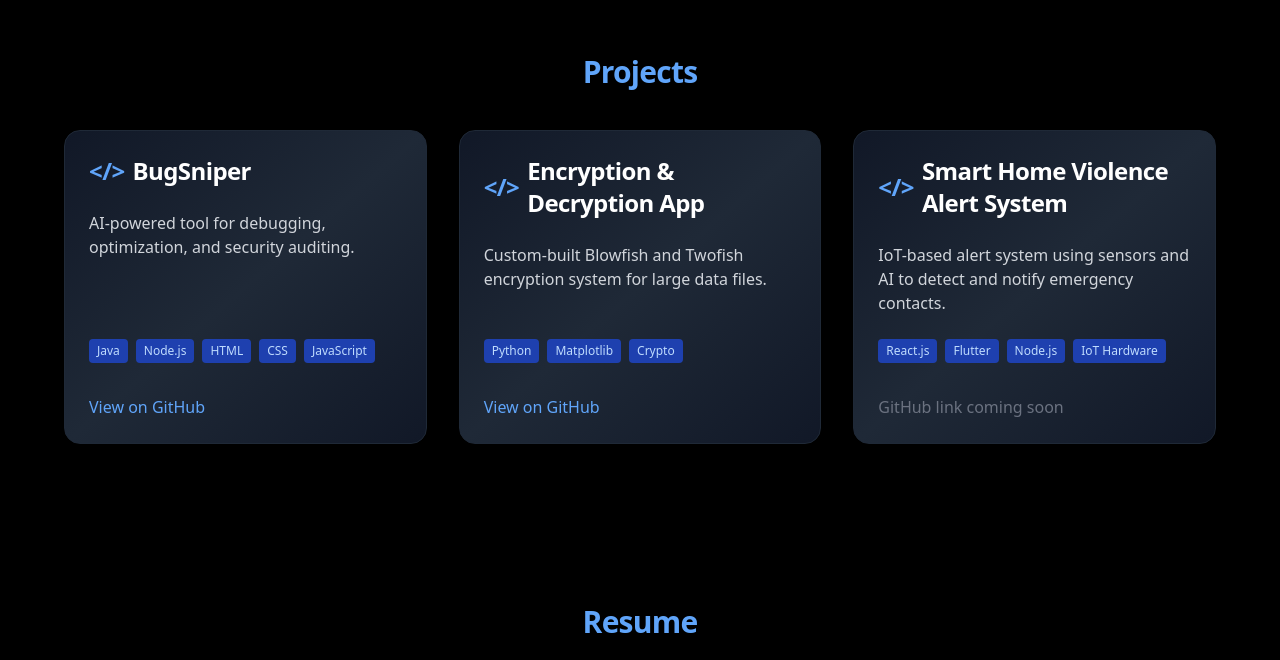
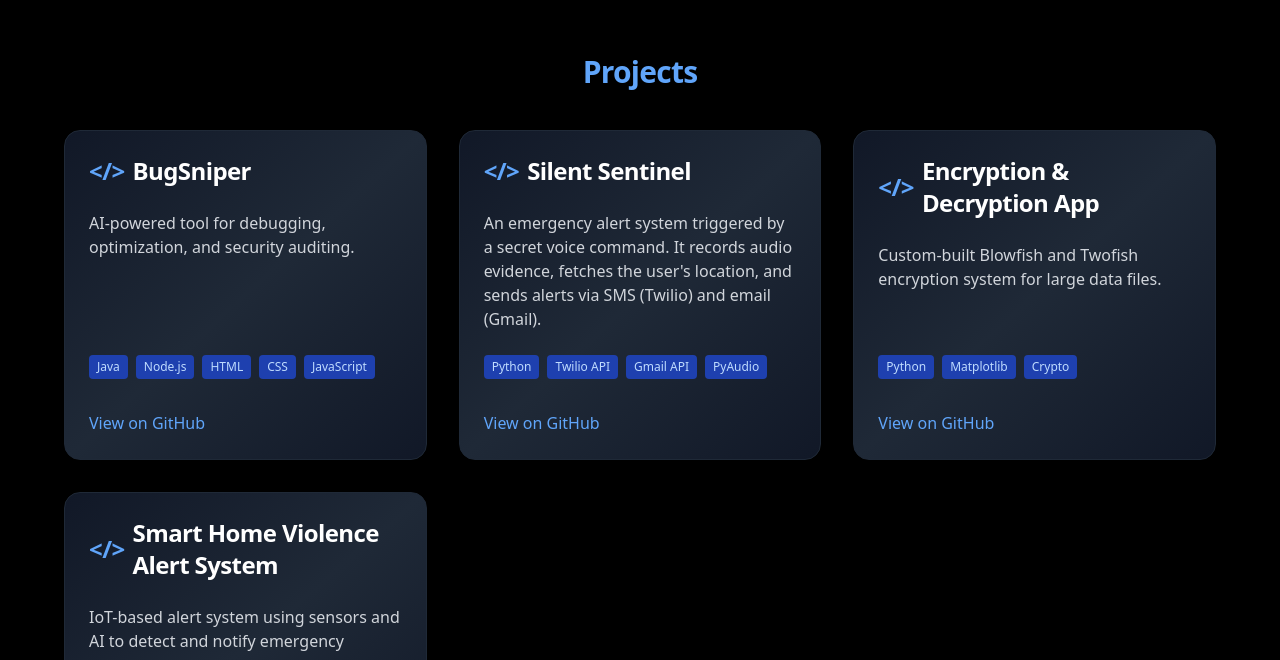
Before and after one commit to AbhishekLuffy/portfolio_web, a React (Vite) app: page / in a window 1280 px wide. Shown: the part 1477-2137 px from the top of the page. Built offline with nearby package versions, Linux system fonts and the light colour scheme.

Commit message:
feat: Add Silent Sentinel project to portfolio

```diff
--- a/src/components/Projects.jsx
+++ b/src/components/Projects.jsx
@@ -6,6 +6,12 @@ const projects = [
     desc: 'AI-powered tool for debugging, optimization, and security auditing.',
     stack: ['Java', 'Node.js', 'HTML', 'CSS', 'JavaScript'],
     github: 'https://github.com/AbhishekLuffy/BugSniper',
+  },
+  {
+    name: 'Silent Sentinel',
+    desc: 'An emergency alert system triggered by a secret voice command. It records audio evidence, fetches the user\'s location, and sends alerts via SMS (Twilio) and email (Gmail).',
+    stack: ['Python', 'Twilio API', 'Gmail API', 'PyAudio'],
+    github: 'https://github.com/AbhishekLuffy/Silent-Sentinel',
   },
   {
     name: 'Encryption & Decryption App',
```
